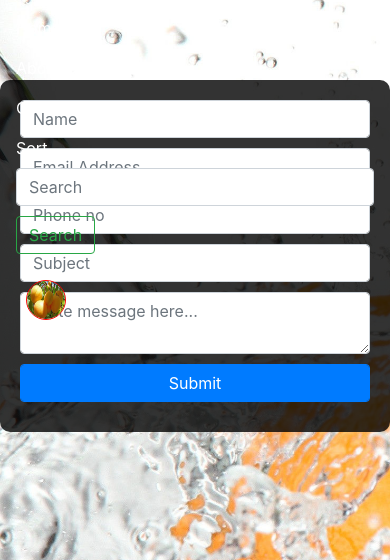
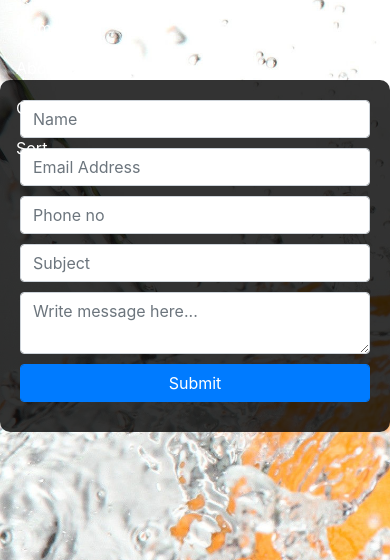
Before and after one commit to ShubhamDigole/Fruit-shopping-cart, a PHP site: page /Fruit-shopping-cart/ContactUs.php in a window 390 px wide, after a click that opens the changed part. Shown: the part 40-600 px from the top of the page. Run offline with PHP 8.4, Linux system fonts and the light colour scheme; the visitor is signed in with stand-in values (Sample User, id 1); data comes from the database, SQL or seed files in the repository; some libraries are stand-ins or nearby versions.

Commit message:
master removed all warnings in project

```diff
--- a/ContactUs.php
+++ b/ContactUs.php
@@ -37,15 +37,20 @@
 
 	<form action="cdata.php" method="post" name="contactus" class="form-group col-md-4">
 
-		<input type="text" name="name" class="form-control" placeholder="Name">
-		<input type="text" name="email" class="form-control" placeholder="Email Address">
-		<input type="text" name="phoneno" class="form-control" placeholder="Phone no">
-			<input type="text" name="subject" class="form-control" placeholder="Subject">
-		<textarea class="form-control" name="msg" placeholder="Write message here..."></textarea>
-		<button type="submit" class="form-control btn btn-primary" name="submit">Submit</button>
+		<input type="text" name="name" class="form-control" required placeholder="Name">
+		<input type="text" name="email" class="form-control" required placeholder="Email Address">
+		<input type="text" name="phoneno" class="form-control" required placeholder="Phone no">
+			<input type="text" name="subject" class="form-control" required placeholder="Subject">
+		<textarea class="form-control" name="msg" required placeholder="Write message here..."></textarea>
+		<button type="submit" class="form-control btn btn-primary" name="submit" onclick="call()">Submit</button>
 
 	</form>
+	<script>
+	function call(){
 
+		alert ("thanks for contacting us we will reach at you as soon as possible");
+	}
+	</script>
 </body>
 </html>
 
--- a/navbar.php
+++ b/navbar.php
@@ -1,6 +1,7 @@
 <?php
 
 session_start();
+error_reporting(E_ALL & ~E_NOTICE);
 ?>
 <html>
 <head>
@@ -24,6 +25,7 @@
 		}
 
 		#log {
+			overflow:hidden;
 			color: white;
 			text-decoration: none;
 			position: absolute;
@@ -41,7 +43,7 @@
 			display: block;
 		}
 
-		.userimg {
+		.userimg {display:none;
 			border: 1px solid red;
 			margin-top: 10px;
 			margin-left: 10px;
@@ -82,10 +84,10 @@
 		  <li class="nav-item active"> <a class="nav-link" href="#">Sort <span class="sr-only">(current)</span></a> </li>
 
 		</ul>
-		<form class="form-inline mx-auto">
+		<!-- <form class="form-inline mx-auto">
 				<input class="form-control" type="search" placeholder="Search" aria-label="Search">
 				<button id="search" class="btn btn-outline-success" type="submit">Search</button>
-		  </form>
+		  </form> -->
 
 		  <?php
 
@@ -141,7 +143,7 @@
 		?>
 	<script>
 		document.getElementById( "login" ).style.display = "block";
-		document.getElementsByID("log").style.display = "none";
+		document.getElementByID("log").style.display = "none";
 	</script>
 	<?php
 	} else {
@@ -149,7 +151,7 @@
 		?>
 	<script>
 		document.getElementById( "login" ).style.display = "none";
-		document.getElementsByClassName( "log" ).style.display = "block";
+		document.getElementByClassName( "log" ).style.display = "block";
 	</script>
 	<?php
 	}
--- a/order.php
+++ b/order.php
@@ -47,7 +47,7 @@
 
 
 
-		<table class="table col-md-11 table-bordered">
+		<table class="table col-md-/ table-bordered">
 
   <thead class="thead-dark">
     <tr>
@@ -82,7 +82,7 @@
 		  <td>',$row[2],'</td>
 		  <td>',$row[3],'</td>
 		<td>',$row[4],'</td>
-		 <td><a role="button" href="delete.php?delete=',$row['0'],'"  class="btn btn-danger delete" name="delete">X</a></td>
+		 <td><a role="button" href="delete.php?delete=',$row['0'],'"  class="btn btn-danger delete" name="delete">Bill</a></td>
 		</tr>';
 
 
```
Also changed, not shown: delete.php (+21 -8 lines).
